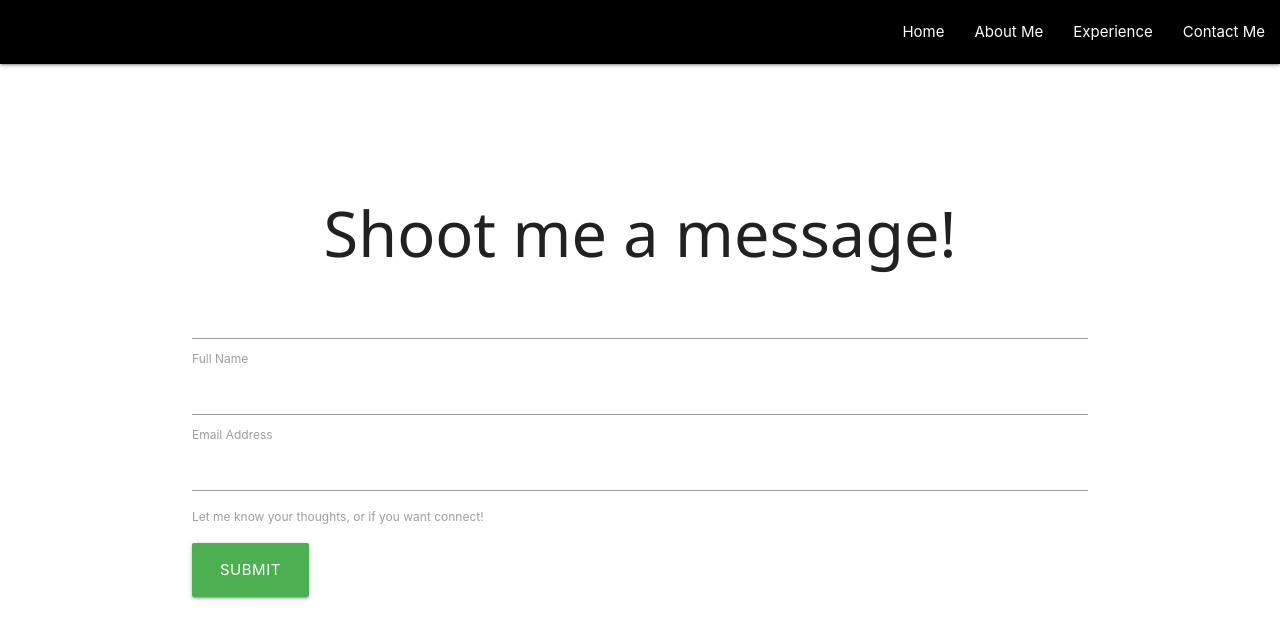
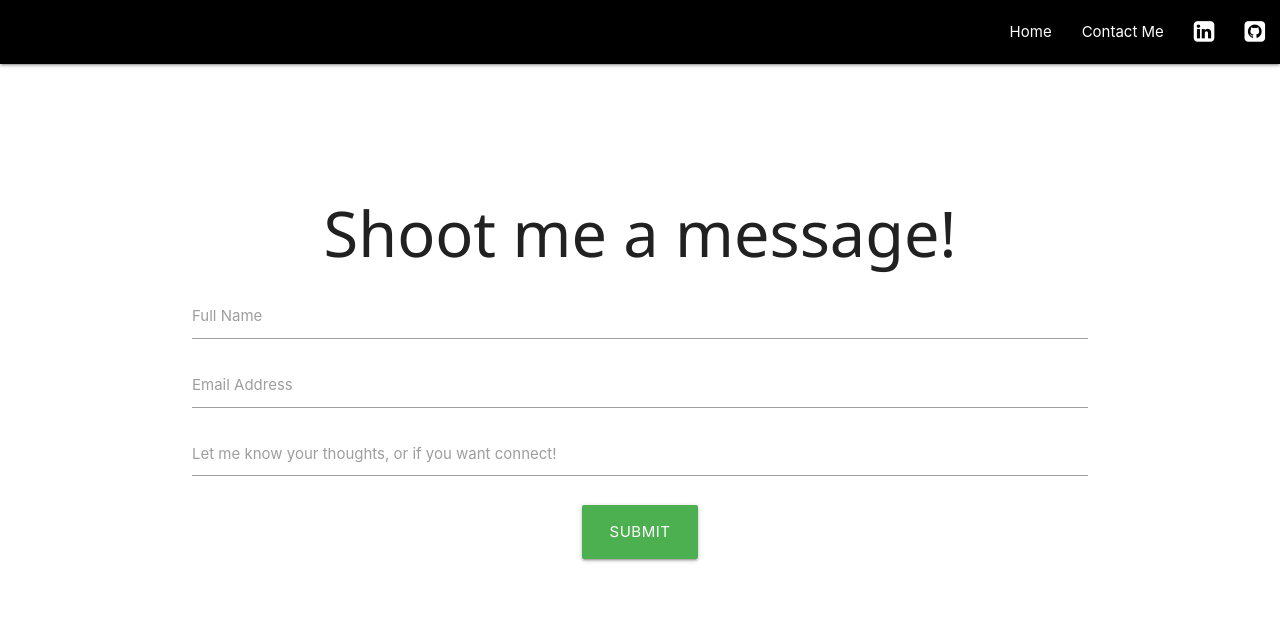
Before and after one commit to romegasassine/Portfolio-Site, a website: page Portfolio Website/contactme.html in a window 1280 px wide. Drawn offline with Linux system fonts and the light colour scheme; files that its build step writes are made by us from their sources.

Commit message:
added s3 link for resume button, cleaned up form using input-field class

```diff
--- a/Portfolio Website/contactme.html
+++ b/Portfolio Website/contactme.html
@@ -21,9 +21,9 @@
         <nav class=black lighten-2" id="nav-bar">
             <ul class="right">
                 <li><a href="index.html">Home</a></li>
-                <li><a href="aboutme.html">About Me</a></li>
-                <li><a href="experience.html">Experience</a></li>
                 <li><a href="contactme.html">Contact Me</a></li>
+                <li><a href="https://www.linkedin.com/in/rachid-raphael-sassine-920621204/"> <i class="fa fa-linkedin-square" style="font-size:24px;color:white; position: relative;top: 3px;"></i> </a></li>
+                <li><a href="https://github.com/romegasassine"> <i class="fa fa-github-square" style="font-size: 24px; color: white; position: relative;top: 3px;"></i> </a></li>
             </ul>
         </nav>
 
@@ -31,24 +31,28 @@
 
             <h1 class="center">Shoot me a message!</h1>
             <!--adding contact form using web3 forms and connecting API for submit-->
-        <div class="input-field">
             <form action="https://api.web3forms.com/submit" method="post">
                 <input type="hidden" name="access_key" value="514eeaf5-ce56-43dd-93ba-16ab3cca3c72">
 
-                <input class="input-field s12" type="text" name="name" required>
+            <div class="input-field">
+                <input type="text" name="name" required>
                 <label for="name">Full Name</label>
+            </div>
 
-                <input class="input-field col s12" type="email" name="email" required>
+            <div class="input-field">
+                <input type="email" name="email" required>
                 <label for="email">Email Address</label>
+            </div>
 
+             <div class="input-field">
                 <textarea class="materialize-textarea" name="message" required></textarea>
                 <label for="message">Let me know your thoughts, or if you want connect!</label>
+             </div>
 
                 <input type="hidden" name="redirect" value="https://web3forms.com/success">
-        </div>
 
-                <div>
-                <button class="btn-large waves-effect green" type="submit">Submit</button>
+                <div class="center">
+                <button id="submit-form" class="btn-large waves-effect green" type="submit">Submit</button>
                 </div>
             </form>
         </div>
--- a/Portfolio Website/css/styles.css
+++ b/Portfolio Website/css/styles.css
@@ -19,4 +19,12 @@ img{
 
 #resume-button{
     margin-top: 5%;
+    position: relative;
+    left: 280px;
 }
+
+#intro-text
+{
+    position:relative;
+    left: 15px;
+}
```
Also changed, not shown: Portfolio Website/index.html (+8 -5 lines).
